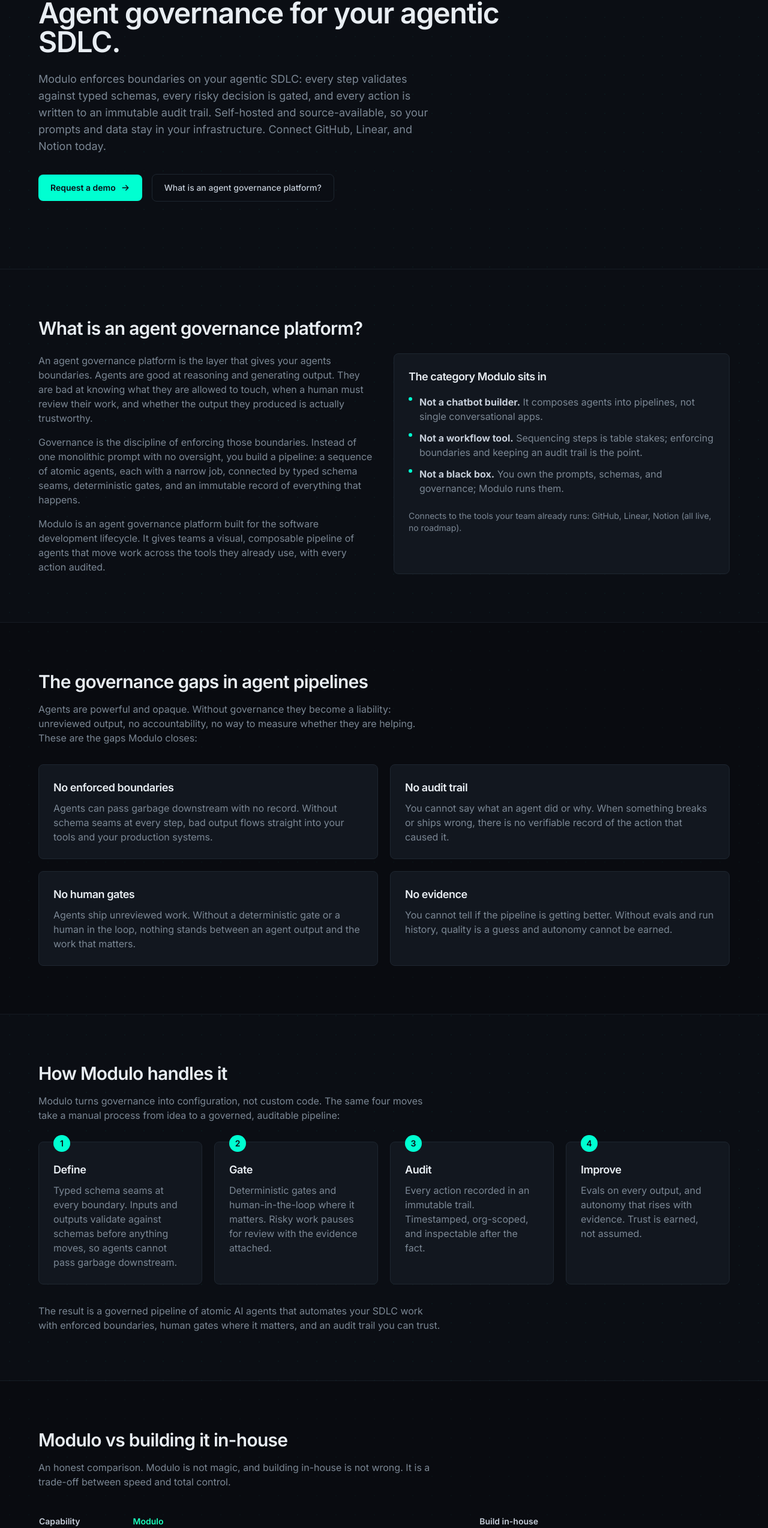
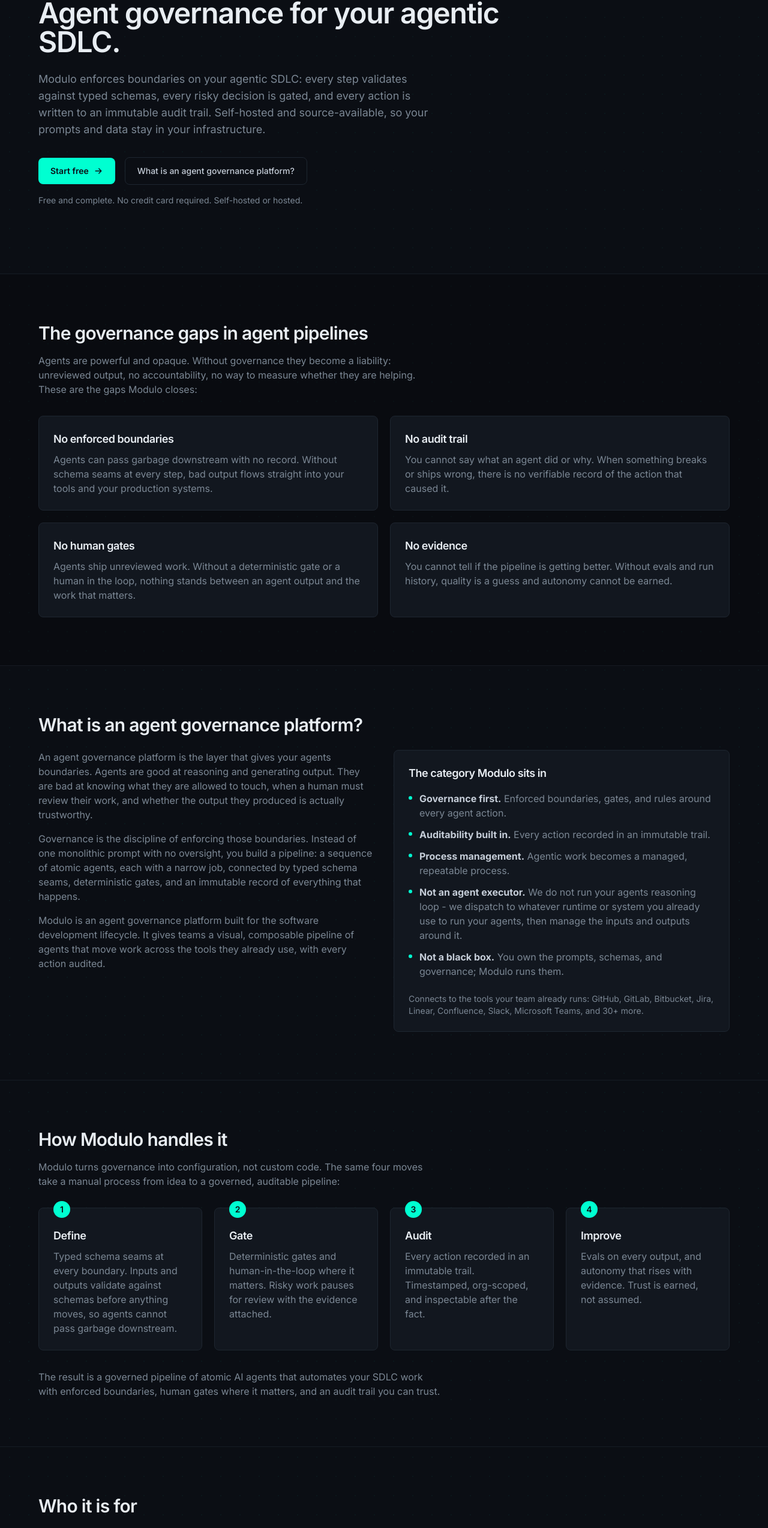
Before and after one commit to farnalabs/moduloplatform-website, a Vue app: page / in a window 1280 px wide. Shown: the part 211-2758 px from the top of the page at 60% size. Built offline with nearby package versions, Linux system fonts and the light colour scheme.

Commit message:
feat: start-free CTA, free tier messaging, integrations list, page reorder

```diff
--- a/src/components/AppFooter.vue
+++ b/src/components/AppFooter.vue
@@ -32,8 +32,7 @@
     </div>
     <div class="mx-auto max-w-content px-4 pb-8 sm:px-6">
       <p class="text-xs text-ink-300">
-        &copy; {{ year }} Modulo. This is the top-of-funnel site for the Modulo platform; the
-        product lives at modulo.run.
+        &copy; {{ year }} Modulo.
       </p>
     </div>
   </footer>
--- a/src/components/ComparisonSection.vue
+++ /dev/null
@@ -1,91 +0,0 @@
-<script setup lang="ts">
-type Row = {
-  capability: string
-  modulo: string
-  build: string
-}
-
-const rows: Row[] = [
-  {
-    capability: 'Enforced boundaries',
-    modulo: 'Typed schema seams at every step, enforced out of the box.',
-    build: 'Design and enforce your own validation on every agent output.',
-  },
-  {
-    capability: 'Audit trail',
-    modulo: 'Immutable, timestamped record of every agent action.',
-    build: 'Build your own event log, storage, and retention.',
-  },
-  {
-    capability: 'Human-in-the-loop',
-    modulo: 'Deterministic gates plus HITL review where it matters.',
-    build: 'Hand-roll approval flows and review UIs.',
-  },
-  {
-    capability: 'Eval & evidence',
-    modulo: 'Evals on every output, and autonomy that rises with evidence.',
-    build: 'Instrument logging, metrics, and eval harnesses from scratch.',
-  },
-  {
-    capability: 'Self-hosted',
-    modulo: 'Self-hosted and source-available; your data stays on your infra.',
-    build: 'Your infra and full control, but every layer is yours to build.',
-  },
-  {
-    capability: 'Integrations',
-    modulo: 'Typed connectors for GitHub, Linear, and Notion, all live now. Wiring is the easy part.',
-    build: 'Hand-roll each API client, auth flow, and schema mapping.',
-  },
-]
-</script>
-
-<template>
-  <section
-    id="comparison"
-    class="border-b border-ink-700/60 bg-ink-950/40"
-    aria-labelledby="comparison-heading"
-  >
-    <div class="mx-auto max-w-content px-4 py-16 sm:px-6 sm:py-20">
-      <h2 id="comparison-heading" class="text-3xl font-semibold tracking-tight text-ink-50">
-        Modulo vs building it in-house
-      </h2>
-      <p class="mt-4 max-w-2xl text-ink-300">
-        An honest comparison. Modulo is not magic, and building in-house is not wrong. It is a
-        trade-off between speed and total control.
-      </p>
-      <div class="mt-8 overflow-x-auto">
-        <table class="w-full min-w-[640px] border-collapse text-left">
-          <caption class="sr-only">
-            Comparison of capabilities between Modulo and a build-in-house approach.
-          </caption>
-          <thead>
-            <tr class="border-b border-ink-600">
-              <th scope="col" class="py-3 pr-4 text-sm font-semibold text-ink-100">
-                Capability
-              </th>
-              <th scope="col" class="py-3 pr-4 text-sm font-semibold text-teal-400">
-                Modulo
-              </th>
-              <th scope="col" class="py-3 text-sm font-semibold text-ink-100">
-                Build in-house
-              </th>
-            </tr>
-          </thead>
-          <tbody>
-            <tr
-              v-for="row in rows"
-              :key="row.capability"
-              class="border-b border-ink-700/60"
-            >
-              <th scope="row" class="py-4 pr-4 text-sm font-medium text-ink-50">
-                {{ row.capability }}
-              </th>
-              <td class="py-4 pr-4 text-sm text-ink-300">{{ row.modulo }}</td>
-              <td class="py-4 text-sm text-ink-300">{{ row.build }}</td>
-            </tr>
-          </tbody>
-        </table>
-      </div>
-    </div>
-  </section>
-</template>
--- a/src/components/CtaSection.vue
+++ b/src/components/CtaSection.vue
@@ -1,23 +1,23 @@
 <script setup lang="ts">
-import { DEMO_URL, MODULO_RUN } from '@/config'
+import { APP_URL, MODULO_RUN } from '@/config'
 </script>
 
 <template>
   <section id="demo" class="relative overflow-hidden" aria-labelledby="demo-heading">
     <div class="mx-auto max-w-content px-4 py-20 text-center sm:px-6 sm:py-28">
       <h2 id="demo-heading" class="mx-auto max-w-2xl text-3xl font-semibold tracking-tight text-ink-50">
-        See Modulo govern your agentic SDLC
+        Start governing your agentic SDLC free
       </h2>
       <p class="mx-auto mt-4 max-w-xl text-lg text-ink-300">
-        The fastest way to understand an agent governance platform is to watch one govern work
-        across your tools. Request a demo and we will walk through a pipeline on your stack.
+        The Community edition is free and complete. Self-host it on your own infrastructure or use
+        the hosted app. No credit card required.
       </p>
       <div class="mt-8 flex justify-center">
         <a
-          :href="DEMO_URL"
+          :href="APP_URL"
           class="inline-flex items-center gap-2 rounded-lg bg-teal-500 px-6 py-3 text-sm font-semibold text-ink-900 transition-colors hover:bg-teal-400"
         >
-          Request a demo
+          Start free
           <svg class="h-4 w-4" viewBox="0 0 20 20" fill="none" aria-hidden="true">
             <path
               d="M4 10h12M11 5l5 5-5 5"
--- a/src/components/HeroSection.vue
+++ b/src/components/HeroSection.vue
@@ -1,5 +1,5 @@
 <script setup lang="ts">
-import { DEMO_URL } from '@/config'
+import { APP_URL } from '@/config'
 </script>
 
 <template>
@@ -23,14 +23,14 @@
         Modulo enforces boundaries on your agentic SDLC: every step validates against typed
         schemas, every risky decision is gated, and every action is written to an immutable
         audit trail. Self-hosted and source-available, so your prompts and data stay in your
-        infrastructure. Connect GitHub, Linear, and Notion today.
+        infrastructure.
       </p>
       <div class="mt-8 flex flex-wrap items-center gap-4">
         <a
-          :href="DEMO_URL"
+          :href="APP_URL"
           class="inline-flex items-center gap-2 rounded-lg bg-teal-500 px-5 py-3 text-sm font-semibold text-ink-900 transition-colors hover:bg-teal-400"
         >
-          Request a demo
+          Start free
           <svg class="h-4 w-4" viewBox="0 0 20 20" fill="none" aria-hidden="true">
             <path
               d="M4 10h12M11 5l5 5-5 5"
@@ -48,6 +48,9 @@
           What is an agent governance platform?
         </a>
       </div>
+      <p class="mt-4 text-sm text-ink-300">
+        Free and complete. No credit card required. Self-hosted or hosted.
+      </p>
     </div>
   </section>
 </template>
--- a/src/components/WhatIsSection.vue
+++ b/src/components/WhatIsSection.vue
@@ -30,21 +30,29 @@
           <h3 class="text-lg font-semibold text-ink-50">The category Modulo sits in</h3>
           <ul class="mt-4 space-y-3 text-ink-300">
             <li class="flex gap-3">
-              <span class="mt-1 h-1.5 w-1.5 shrink-0 rounded-full bg-teal-500" aria-hidden="true"></span>
-              <span><strong class="text-ink-100">Not a chatbot builder.</strong> It composes agents into pipelines, not single conversational apps.</span>
+              <span class="mt-2 h-1.5 w-1.5 shrink-0 rounded-full bg-teal-500" aria-hidden="true"></span>
+              <span><strong class="text-ink-100">Governance first.</strong> Enforced boundaries, gates, and rules around every agent action.</span>
             </li>
             <li class="flex gap-3">
-              <span class="mt-1 h-1.5 w-1.5 shrink-0 rounded-full bg-teal-500" aria-hidden="true"></span>
-              <span><strong class="text-ink-100">Not a workflow tool.</strong> Sequencing steps is table stakes; enforcing boundaries and keeping an audit trail is the point.</span>
+              <span class="mt-2 h-1.5 w-1.5 shrink-0 rounded-full bg-teal-500" aria-hidden="true"></span>
+              <span><strong class="text-ink-100">Auditability built in.</strong> Every action recorded in an immutable trail.</span>
             </li>
             <li class="flex gap-3">
-              <span class="mt-1 h-1.5 w-1.5 shrink-0 rounded-full bg-teal-500" aria-hidden="true"></span>
+              <span class="mt-2 h-1.5 w-1.5 shrink-0 rounded-full bg-teal-500" aria-hidden="true"></span>
+              <span><strong class="text-ink-100">Process management.</strong> Agentic work becomes a managed, repeatable process.</span>
+            </li>
+            <li class="flex gap-3">
+              <span class="mt-2 h-1.5 w-1.5 shrink-0 rounded-full bg-teal-500" aria-hidden="true"></span>
+              <span><strong class="text-ink-100">Not an agent executor.</strong> We do not run your agents reasoning loop - we dispatch to whatever runtime or system you already use to run your agents, then manage the inputs and outputs around it.</span>
+            </li>
+            <li class="flex gap-3">
+              <span class="mt-2 h-1.5 w-1.5 shrink-0 rounded-full bg-teal-500" aria-hidden="true"></span>
               <span><strong class="text-ink-100">Not a black box.</strong> You own the prompts, schemas, and governance; Modulo runs them.</span>
             </li>
           </ul>
           <p class="mt-6 text-sm text-ink-300">
-            Connects to the tools your team already runs: GitHub, Linear, Notion (all live, no
-            roadmap).
+            Connects to the tools your team already runs: GitHub, GitLab, Bitbucket, Jira, Linear,
+            Confluence, Slack, Microsoft Teams, and 30+ more.
           </p>
         </div>
       </div>
--- a/src/config.ts
+++ b/src/config.ts
@@ -1,2 +1,2 @@
 export const MODULO_RUN = 'https://modulo.run'
-export const DEMO_URL = 'https://app.modulo.run'
+export const APP_URL = 'https://app.modulo.run'
--- a/src/views/HomeView.vue
+++ b/src/views/HomeView.vue
@@ -3,17 +3,15 @@
 import WhatIsSection from '@/components/WhatIsSection.vue'
 import ProblemSection from '@/components/ProblemSection.vue'
 import SolutionSection from '@/components/SolutionSection.vue'
-import ComparisonSection from '@/components/ComparisonSection.vue'
 import AudienceSection from '@/components/AudienceSection.vue'
 import CtaSection from '@/components/CtaSection.vue'
 </script>
 
 <template>
   <HeroSection />
+  <ProblemSection />
   <WhatIsSection />
-  <ProblemSection />
   <SolutionSection />
-  <ComparisonSection />
   <AudienceSection />
   <CtaSection />
 </template>
```
